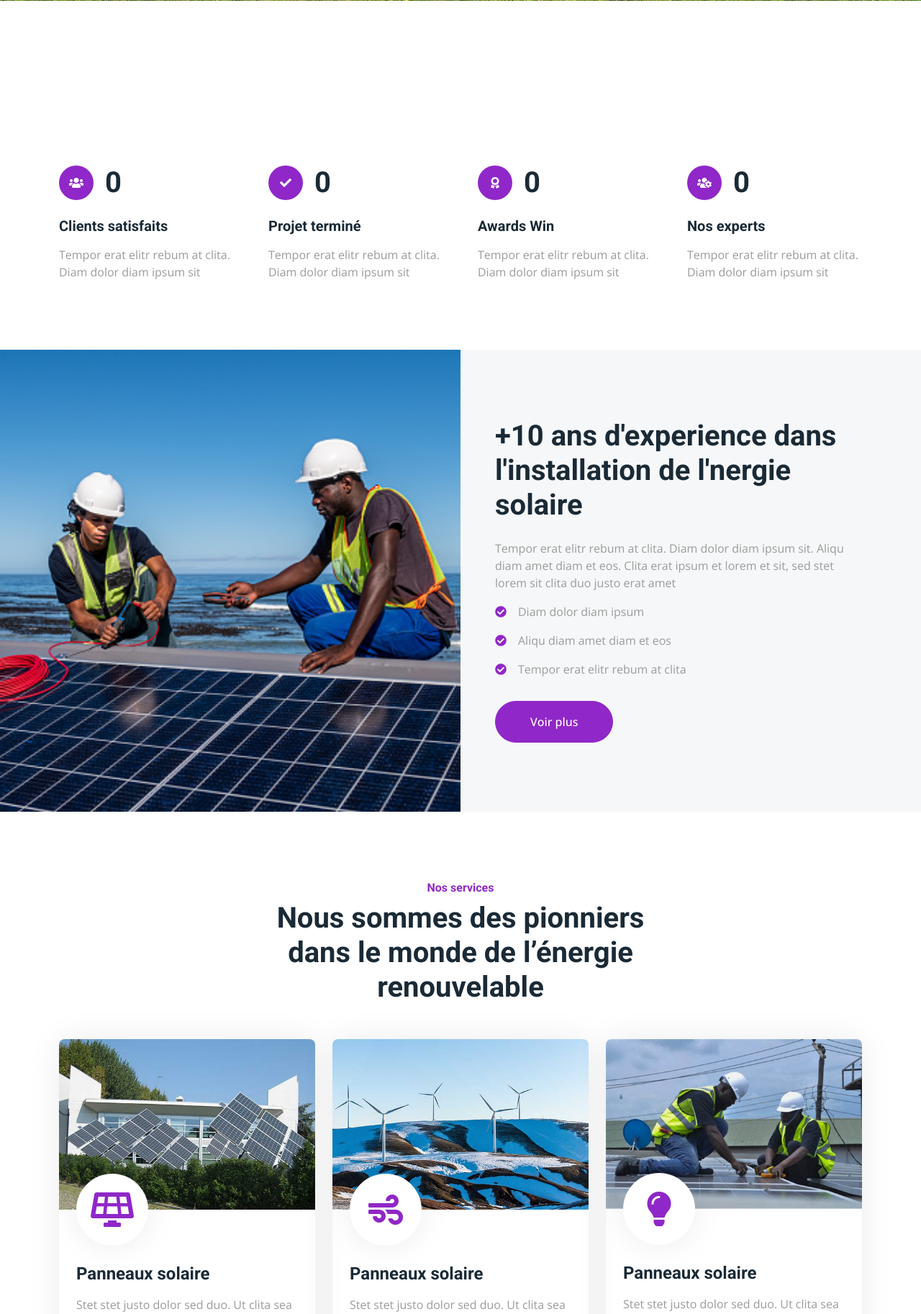
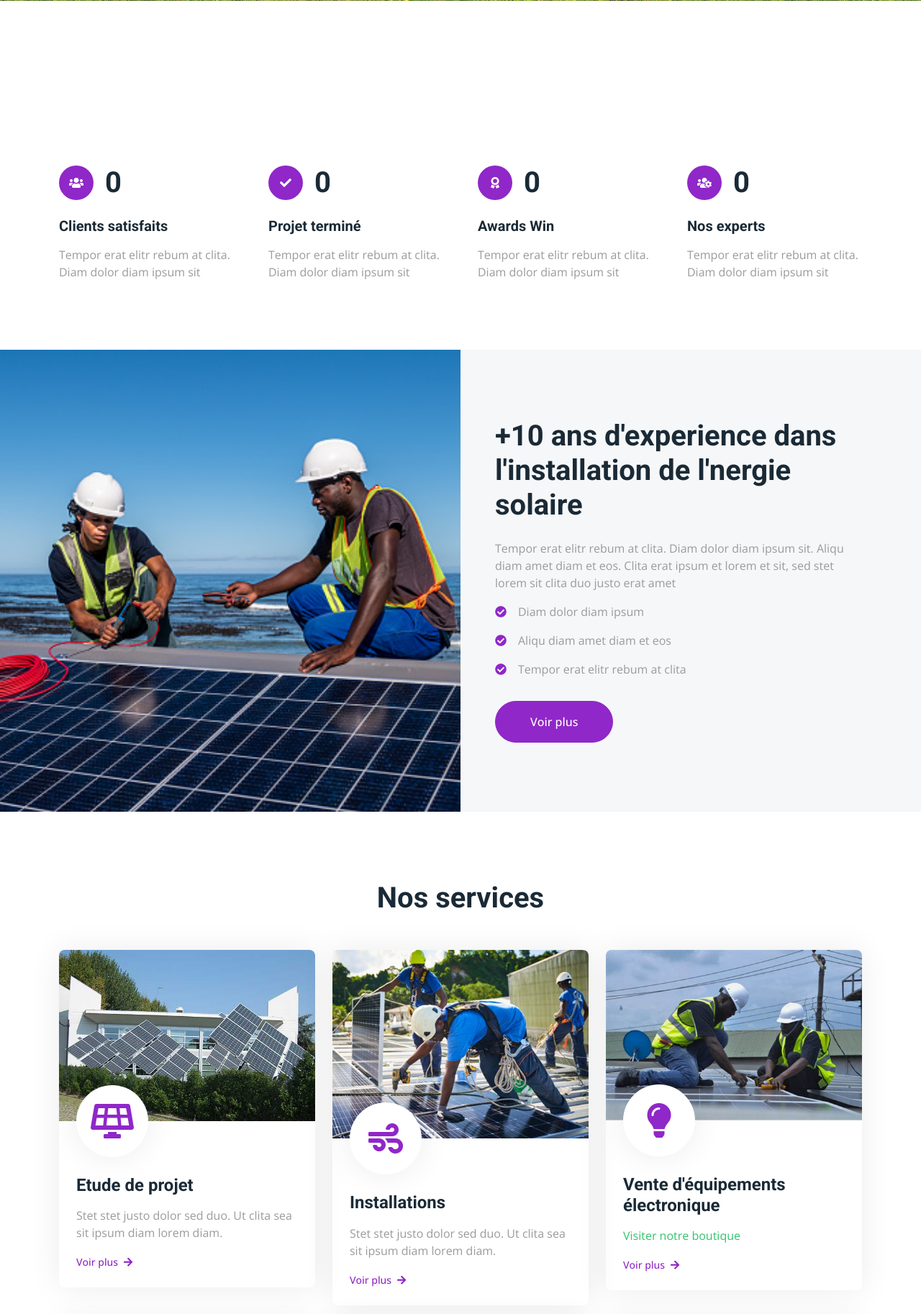
Before and after one commit to Skyll-Tech/Tanon_et_fils, a Django app: page /home/ in a window 1280 px wide. Shown: the part 832-2658 px from the top of the page at 72% size. Run offline with Django 5.2, Linux system fonts and the light colour scheme; some libraries are stand-ins or nearby versions.

Commit message:
premier test en ligne

```diff
--- a/Home/templates/home/base.html
+++ b/Home/templates/home/base.html
@@ -77,9 +77,18 @@
       <div class="collapse navbar-collapse" id="navbarCollapse">
         <div class="navbar-nav ms-auto p-4 p-lg-0">
           <a href="{% url "home" %}" class="nav-item nav-link active">Home</a>
-          <a href="{% url 'home' %}#apropos" class="nav-item nav-link">Apropos</a>
+          <a href="{% url 'home' %}#apropos" class="nav-item nav-link">A propos</a>
           <a href="{% url "home" %}#services" class="nav-item nav-link">Services</a>
           <a href="{% url "home" %}#projets" class="nav-item nav-link">Projets</a>
+          <div class="nav-item dropdown">
+            <a href="#" class="nav-link dropdown-toggle" data-bs-toggle="dropdown">Nos équipements</a>
+            <div class="dropdown-menu bg-light m-0">
+                <a href="#" class="dropdown-item">Produit 1</a>
+                <a href="#" class="dropdown-item">Produit 2</a>
+                <a href="#" class="dropdown-item">Produit 3</a>
+                <a href="#" class="dropdown-item">Produit 4</a>
+            </div>
+        </div>
           <a href="{% url "contact" %}" class="nav-item nav-link">Contacts</a>
         </div>
         <a href="" class="btn btn-primary custom-color rounded-0 py-4 px-lg-5 d-none d-lg-block">Obtenir un devis<i class="fa fa-arrow-right ms-3"></i></a>
@@ -97,7 +106,7 @@
       <div class="container py-5">
         <div class="row g-5">
           <div class="col-lg-3 col-md-6">
-            <h5 class="text-white mb-4">Addresse</h5>
+            <h5 class="text-white mb-4">Adresse</h5>
             <p class="mb-2">
               <i class="fa fa-map-marker-alt me-3"></i>Yaounde-cameroun, Carrefour acassia
             </p>
@@ -116,7 +125,7 @@
           </div>
           <div class="col-lg-3 col-md-6">
             <h5 class="text-white mb-4">Liens rapide</h5>
-            <a class="btn btn-link" href="">Apropos</a>
+            <a class="btn btn-link" href="">A propos</a>
             <a class="btn btn-link" href="">Contacts </a>
             <a class="btn btn-link" href="">Nos Services</a>
             <a class="btn btn-link" href="">Terms & Condition</a>
--- a/Home/templates/home/index.html
+++ b/Home/templates/home/index.html
@@ -62,7 +62,7 @@
                         <div class="btn-lg-square custom-color rounded-circle me-3">
                             <i class="fa fa-users text-white"></i>
                         </div>
-                        <h1 class="mb-0" data-toggle="counter-up">3453</h1>
+                        <h1 class="mb-0" data-toggle="counter-up">000</h1>
                     </div>
                     <h5 class="mb-3">Clients satisfaits</h5>
                     <span>Tempor erat elitr rebum at clita. Diam dolor diam ipsum sit</span>
@@ -72,7 +72,7 @@
                         <div class="btn-lg-square custom-color rounded-circle me-3">
                             <i class="fa fa-check text-white"></i>
                         </div>
-                        <h1 class="mb-0" data-toggle="counter-up">4234</h1>
+                        <h1 class="mb-0" data-toggle="counter-up">000</h1>
                     </div>
                     <h5 class="mb-3">Projet terminé</h5>
                     <span>Tempor erat elitr rebum at clita. Diam dolor diam ipsum sit</span>
@@ -82,7 +82,7 @@
                         <div class="btn-lg-square custom-color rounded-circle me-3">
                             <i class="fa fa-award text-white"></i>
                         </div>
-                        <h1 class="mb-0" data-toggle="counter-up">3123</h1>
+                        <h1 class="mb-0" data-toggle="counter-up">000</h1>
                     </div>
                     <h5 class="mb-3">Awards Win</h5>
                     <span>Tempor erat elitr rebum at clita. Diam dolor diam ipsum sit</span>
@@ -92,7 +92,7 @@
                         <div class="btn-lg-square custom-color rounded-circle me-3">
                             <i class="fa fa-users-cog text-white"></i>
                         </div>
-                        <h1 class="mb-0" data-toggle="counter-up">1831</h1>
+                        <h1 class="mb-0" data-toggle="counter-up">00</h1>
                     </div>
                     <h5 class="mb-3">Nos experts</h5>
                     <span>Tempor erat elitr rebum at clita. Diam dolor diam ipsum sit</span>
@@ -132,8 +132,7 @@
     <div class="container-xxl py-5" id="services">
         <div class="container">
             <div class="text-center mx-auto mb-5 wow fadeInUp" data-wow-delay="0.1s" style="max-width: 600px;">
-                <h6 class="text-color">Nos services</h6>
-                <h1 class="mb-4">Nous sommes des pionniers dans le monde de l’énergie renouvelable</h1>
+                <h1 class="mb-4">Nos services</h1>
             </div>
             <div class="row g-4">
                 <div class="col-md-6 col-lg-4 wow fadeInUp" data-wow-delay="0.1s">
@@ -143,7 +142,7 @@
                             <div class="service-icon">
                                 <i class="fa fa-solar-panel fa-3x"></i>
                             </div>
-                            <h4 class="mb-3">Panneaux solaire</h4>
+                            <h4 class="mb-3">Etude de projet</h4>
                             <p>Stet stet justo dolor sed duo. Ut clita sea sit ipsum diam lorem diam.</p>
                             <a class="small fw-medium text-color" href="">Voir plus<i class="fa fa-arrow-right ms-2"></i></a>
                         </div>
@@ -151,12 +150,12 @@
                 </div>
                 <div class="col-md-6 col-lg-4 wow fadeInUp" data-wow-delay="0.3s">
                     <div class="service-item rounded overflow-hidden">
-                        <img class="img-fluid" src="{% static "img/img-600x400-2.jpg" %}" alt="">
+                        <img class="img-fluid" src="{% static "img/newsletter_3_mayotte_bouge_avec_leurope.jpg" %}" alt="">
                         <div class="position-relative p-4 pt-0">
                             <div class="service-icon">
                                 <i class="fa fa-wind fa-3x"></i>
                             </div>
-                            <h4 class="mb-3">Panneaux solaire</h4>
+                            <h4 class="mb-3">Installations</h4>
                             <p>Stet stet justo dolor sed duo. Ut clita sea sit ipsum diam lorem diam.</p>
                             <a class="small fw-medium text-color" href="">Voir plus<i class="fa fa-arrow-right ms-2"></i></a>
                         </div>
@@ -169,8 +168,8 @@
                             <div class="service-icon">
                                 <i class="fa fa-lightbulb fa-3x"></i>
                             </div>
-                            <h4 class="mb-3">Panneaux solaire</h4>
-                            <p>Stet stet justo dolor sed duo. Ut clita sea sit ipsum diam lorem diam.</p>
+                            <h4 class="mb-3">Vente d'équipements électronique</h4>
+                            <p><a href="">Visiter notre boutique</a></p>
                             <a class="small fw-medium text-color" href="">Voir plus<i class="fa fa-arrow-right ms-2"></i></a>
                         </div>
                     </div>
@@ -182,7 +181,7 @@
                             <div class="service-icon">
                                 <i class="fa fa-solar-panel fa-3x"></i>
                             </div>
-                            <h4 class="mb-3">Panneaux solaire</h4>
+                            <h4 class="mb-3">services</h4>
                             <p>Stet stet justo dolor sed duo. Ut clita sea sit ipsum diam lorem diam.</p>
                             <a class="small fw-medium text-color" href="">Voir plus<i class="fa fa-arrow-right ms-2"></i></a>
                         </div>
@@ -195,7 +194,7 @@
                             <div class="service-icon">
                                 <i class="fa fa-wind fa-3x"></i>
                             </div>
-                            <h4 class="mb-3">Panneaux solaire</h4>
+                            <h4 class="mb-3">Services</h4>
                             <p>Stet stet justo dolor sed duo. Ut clita sea sit ipsum diam lorem diam.</p>
                             <a class="small fw-medium text-color" href="">Voir plus<i class="fa fa-arrow-right ms-2"></i></a>
                         </div>
@@ -208,7 +207,7 @@
                             <div class="service-icon">
                                 <i class="fa fa-lightbulb fa-3x"></i>
                             </div>
-                            <h4 class="mb-3">Panneaux solaire</h4>
+                            <h4 class="mb-3">Services</h4>
                             <p>Stet stet justo dolor sed duo. Ut clita sea sit ipsum diam lorem diam.</p>
                             <a class="small fw-medium text-color" href="">Voir plus<i class="fa fa-arrow-right ms-2"></i></a>
                         </div>
@@ -218,6 +217,79 @@
         </div>
     </div>
     <!-- Service End -->
+
+
+    <!-- Product -->
+    <div class="container-xxl py-5" id="services">
+        <div class="container">
+            <div class="text-center mx-auto mb-5 wow fadeInUp" data-wow-delay="0.1s" style="max-width: 600px;">
+                <h1 class="mb-4"> équipements en vente</h1>
+            </div>
+            <div class="row g-4">
+                <div class="col-md-6 col-lg-4 wow fadeInUp" data-wow-delay="0.1s">
+                    <div class="service-item rounded overflow-hidden">
+                        <img class="img-fluid" src="{% static "img/OIP (14).jpeg" %}" alt="">
+                        <div class="position-relative p-4 pt-0">
+                            <h4 class="mb-3">Panneaux Solaires</h4>
+                            <p>Stet stet justo dolor sed duo. Ut clita sea sit ipsum diam lorem diam.</p>
+                            <a class="small fw-medium text-color" href="">Voir tout les modèles<i class="fa fa-arrow-right ms-2"></i></a>
+                        </div>
+                    </div>
+                </div>
+                <div class="col-md-6 col-lg-4 wow fadeInUp" data-wow-delay="0.3s">
+                    <div class="service-item rounded overflow-hidden">
+                        <img class="img-fluid" src="{% static "img/newsletter_3_mayotte_bouge_avec_leurope.jpg" %}" alt="">
+                        <div class="position-relative p-4 pt-0">
+                            <h4 class="mb-3">Kits Solaires</h4>
+                            <p>Stet stet justo dolor sed duo. Ut clita sea sit ipsum diam lorem diam.</p>
+                            <a class="small fw-medium text-color" href="">Voir tout les modèles<i class="fa fa-arrow-right ms-2"></i></a>
+                        </div>
+                    </div>
+                </div>
+                <div class="col-md-6 col-lg-4 wow fadeInUp" data-wow-delay="0.5s">
+                    <div class="service-item rounded overflow-hidden">
+                        <img class="img-fluid" src="{% static "img/OIP (16).jpeg" %}" alt="">
+                        <div class="position-relative p-4 pt-0">
+                            <h4 class="mb-3">Système de montage</h4>
+                            <p>Stet stet justo dolor sed duo. Ut clita sea sit ipsum diam lorem diam.</p>
+                            <a class="small fw-medium text-color" href="">Voir tout les modèles<i class="fa fa-arrow-right ms-2"></i></a>
+                        </div>
+                    </div>
+                </div>
+                <div class="col-md-6 col-lg-4 wow fadeInUp" data-wow-delay="0.1s">
+                    <div class="service-item rounded overflow-hidden">
+                        <img class="img-fluid" src="{% static "img/th (1).jpeg" %}" alt="">
+                        <div class="position-relative p-4 pt-0">
+                            <h4 class="mb-3">Régulateurs de Charge</h4>
+                            <p>Stet stet justo dolor sed duo. Ut clita sea sit ipsum diam lorem diam.</p>
+                            <a class="small fw-medium text-color" href="">Voir tout les modèles<i class="fa fa-arrow-right ms-2"></i></a>
+                        </div>
+                    </div>
+                </div>
+                <div class="col-md-6 col-lg-4 wow fadeInUp" data-wow-delay="0.3s">
+                    <div class="service-item rounded overflow-hidden">
+                        <img class="img-fluid" src="{% static "img/OIP (15).jpeg" %}" alt="">
+                        <div class="position-relative p-4 pt-0">
+                            <h4 class="mb-3">Onduleurs</h4>
+                            <p>Stet stet justo dolor sed duo. Ut clita sea sit ipsum diam lorem diam.</p>
+                            <a class="small fw-medium text-color" href="">Voir tout les modèles<i class="fa fa-arrow-right ms-2"></i></a>
+                        </div>
+                    </div>
+                </div>
+                <div class="col-md-6 col-lg-4 wow fadeInUp" data-wow-delay="0.5s">
+                    <div class="service-item rounded overflow-hidden">
+                        <img class="img-fluid" src="{% static "img/R (5).jpeg" %}" alt="">
+                        <div class="position-relative p-4 pt-0">
+                            <h4 class="mb-3">Batteries Solaires</h4>
+                            <p>Stet stet justo dolor sed duo. Ut clita sea sit ipsum diam lorem diam.</p>
+                            <a class="small fw-medium text-color" href="">Voir tout les modèles<i class="fa fa-arrow-right ms-2"></i></a>
+                        </div>
+                    </div>
+                </div>
+            </div>
+        </div>
+    </div>
+    <!-- Product End -->
 
 
     <!-- Feature Start -->
@@ -292,7 +364,7 @@
     <div class="container-xxl py-5" id="projets">
         <div class="container">
             <div class="text-center mx-auto mb-5 wow fadeInUp" data-wow-delay="0.1s" style="max-width: 600px;">
-                <h1 class="mb-4">Visitez nos derniers projets d’énergie solaire et renouvelable</h1>
+                <h1 class="mb-4">Visitez nos derniers projets</h1>
             </div>
             <div class="row mt-n2 wow fadeInUp" data-wow-delay="0.3s">
                 <div class="col-12 text-center">
@@ -506,4 +578,4 @@
 
 
 
-    {% endblock%}
+    {% endblock %}
--- a/Home/urls.py
+++ b/Home/urls.py
@@ -4,5 +4,6 @@ from Home import views
 
 urlpatterns = [
     path("home/", views.home, name="home"),
+    path("produit/", views.produit, name="produit"),
     path("contact/", views.contact, name="contact"),
 ]
--- a/Home/views.py
+++ b/Home/views.py
@@ -9,3 +9,6 @@ def home(request):
 
 def contact(request):
     return render(request, "home/contact.html")
+
+def produit(request):
+    return render(request, "home/produit.html")
```
Also changed, not shown: Home/templates/home/produit.html (added, +10 -0 lines), Home/statics/img/OIP (14).jpeg (added), Home/statics/img/OIP (15).jpeg (added), Home/statics/img/OIP (16).jpeg (added), Home/statics/img/R (5).jpeg (added), Home/statics/img/th (1).jpeg (added).
